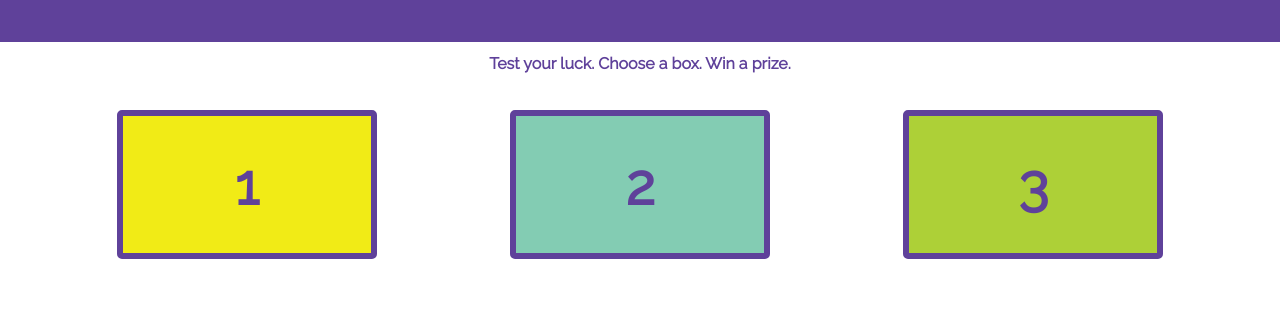
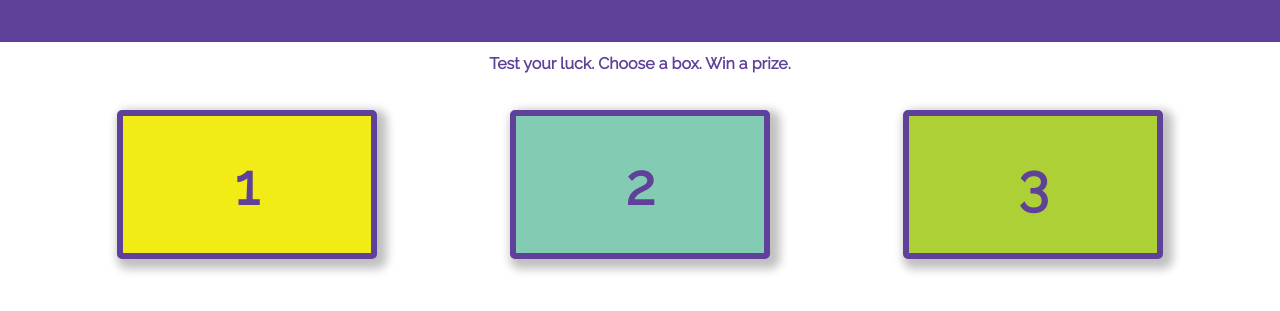
Before and after one commit to CSolari96/m5-hw5-solari-courtney, a plain HTML site: page index.html in a window 1280 px wide. Shown: the part 123-434 px from the top of the page. Drawn offline with Linux system fonts and the light colour scheme.

Commit message:
Set box-shadow for boxes

```diff
--- a/main.css
+++ b/main.css
@@ -49,6 +49,7 @@ section {
 	padding: 3%;
 	margin: 3%;
 	font-weight: bold;
+	box-shadow: 5px 5px 10px 5px #c0c0c0;
 }
 
 #box1 {
```
